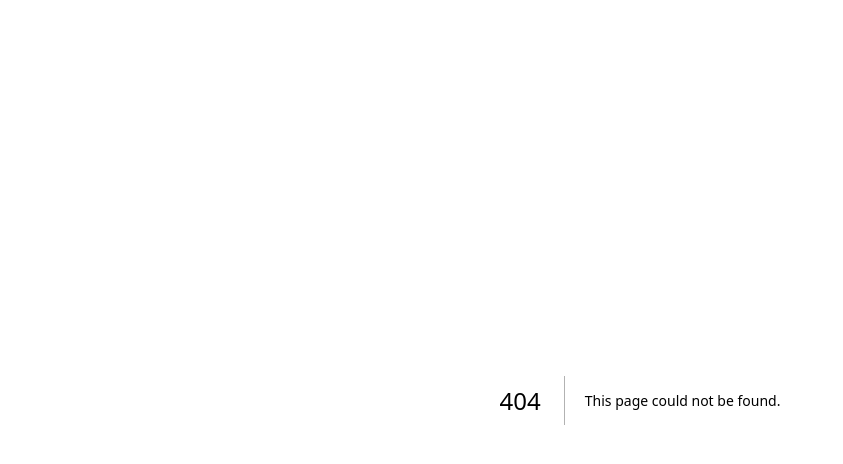
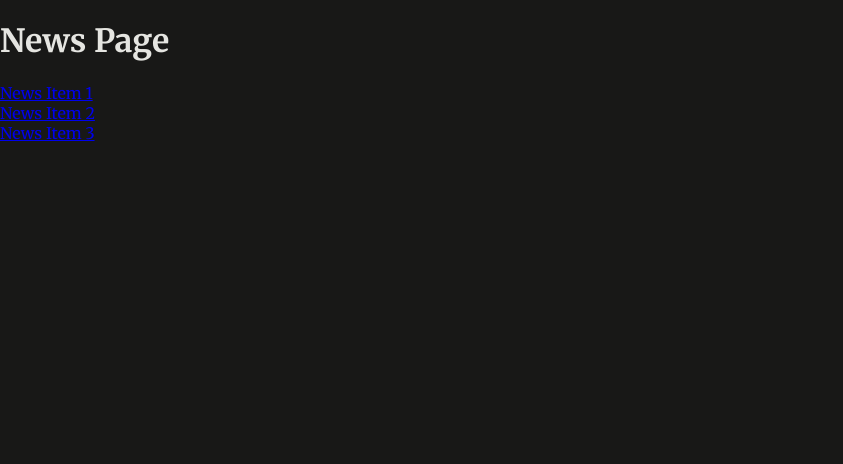
Before and after one commit to PJLindsay/news-project, a Next.js app: page /news in a window 1280 px wide. Before the commit this address had no page. Shown: the top 464 px of the page, without its empty margins (0-843 px from the left). Built offline with nearby package versions, Linux system fonts and the light colour scheme.

Commit message:
Add initial news landing page and sample news links

```diff
--- /dev/null
+++ b/app/news/page.js
@@ -0,0 +1,20 @@
+import Link from "next/link";
+
+export default function NewsPage() {
+  return (
+    <>
+      <h1>News Page</h1>
+      <ul>
+        <li>
+          <Link href="/news/news-1">News Item 1</Link>
+        </li>
+        <li>
+          <Link href="/news/news-2">News Item 2</Link>
+        </li>
+        <li>
+          <Link href="/news/news-3">News Item 3</Link>
+        </li>
+      </ul>
+    </>
+  );
+}
```
Also changed, not shown: app/news/[id]/page.js (added, +10 -0 lines).
